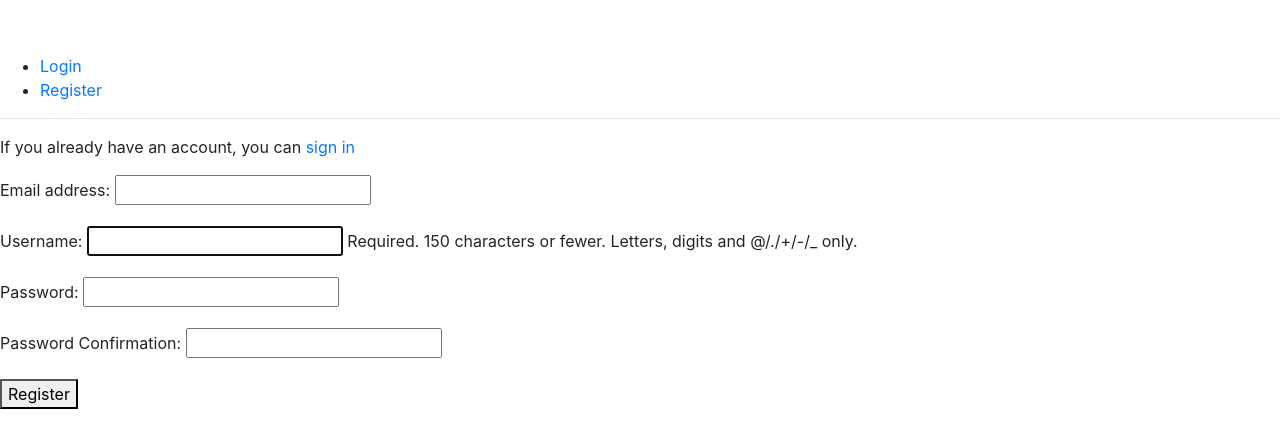
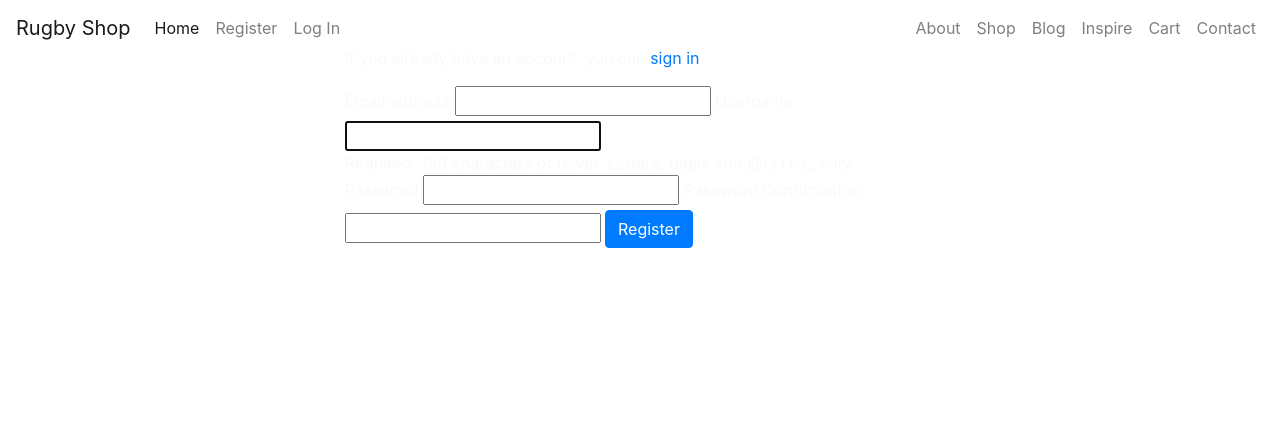
Before and after one commit to MatijaBas/rugby-shop, a Django app: page /accounts/register/ in a window 1280 px wide. Shown: the top 448 px of the page. Run offline with Django 3.2, Linux system fonts and the light colour scheme; some libraries are stand-ins or nearby versions.

Commit message:
add css to login and register page and background image

```diff
--- a/accounts/templates/register.html
+++ b/accounts/templates/register.html
@@ -1,17 +1,30 @@
 <!DOCTYPE html>
 {% extends 'base.html' %}
+{% load bootstrap_tags %}
 
 <!-- Page title here -->
 {% block page_title %}Registration Page | Rugby Shop{% endblock %}
 
 {% block page_heading %}
-<h2 class="text-white text-center">User Registration</h2>
+<div class="row justify-content-center">
+	<div class="col-12 col-md-6">
+		<!-- Page Headline, so the user knows which page they are on -->
+		<h2 class="text-white text-center">User Registration</h2>
+	</div>
+</div>
 {% endblock %}
+
+<!-- Register Form -->
 {% block content %}
-<p>If you already have an account, you can <a href="{% url 'login' %}">sign in</a></p>
+<div class="row justify-content-center text-light ml-1 mr-1">
+	<div class="col-12 col-md-6">
+		<p>If you already have an account, you can <a href="{% url 'login' %}">sign in</a></p>
 
-<form method="POST">
-	{% csrf_token %} {{ registration_form.as_p }}
-	<button type="submit">Register</button>
-</form>
+		<form method="POST" class="accountform">
+			{% csrf_token %}
+			{{ registration_form | as_bootstrap }}
+			<button type="submit" class="btn btn-primary">Register</button>
+		</form>
+	</div>
+</div>
 {% endblock %}
--- a/rugbyshop/settings.py
+++ b/rugbyshop/settings.py
@@ -37,6 +37,7 @@ INSTALLED_APPS = [
     'django.contrib.sessions',
     'django.contrib.messages',
     'django.contrib.staticfiles',
+    'django_forms_bootstrap',
     'accounts',
 ]
 
@@ -124,6 +125,9 @@ USE_TZ = True
 # https://docs.djangoproject.com/en/1.11/howto/static-files/
 
 STATIC_URL = '/static/'
+STATICFILES_DIRS = (
+    os.path.join(BASE_DIR, 'static'),
+)
 
 MESSAGE_STORAGE = 'django.contrib.messages.storage.session.SessionStorage'
 
--- a/templates/base.html
+++ b/templates/base.html
@@ -1,3 +1,4 @@
+{% load staticfiles %}
 <!DOCTYPE html>
 <html lang="en">
 
@@ -8,7 +9,8 @@
 	<!-- Bootstrap css -->
 	<link rel="stylesheet" href="https://stackpath.bootstrapcdn.com/bootstrap/4.3.1/css/bootstrap.min.css"
 		integrity="sha384-ggOyR0iXCbMQv3Xipma34MD+dH/1fQ784/j6cY/iJTQUOhcWr7x9JvoRxT2MZw1T" crossorigin="anonymous">
-
+	<!-- Customised CSS -->
+	<link rel="stylesheet" href="{% static 'css/custom.css' %}">
 	<!-- Scripts for Bootstrap -->
 	<script src="https://cdnjs.cloudflare.com/ajax/libs/jquery/3.4.1/jquery.min.js"
 		integrity="sha256-CSXorXvZcTkaix6Yvo6HppcZGetbYMGWSFlBw8HfCJo=" crossorigin="anonymous"></script>
@@ -22,27 +24,90 @@
 </head>
 
 <body>
-	<h1>
-		{% block page_heading %}{% endblock %}
-	</h1>
 
-	<nav>
-		<ul>
-			{% if user.is_authenticated %}
-			<li><a href="{% url 'profile' %}">Profile</a></li>
-			<li><a href="{% url 'logout' %}">Logout</a></li>
-			{% else %}
-			<li><a href="{% url 'login' %}">Login</a></li>
-			<li><a href="{% url 'register' %}">Register</a></li>
-			{% endif %}
-		</ul>
+
+	<!-- Fixed navbar, with if statement, depending if user is logged in or out -->
+	<nav class="navbar fixed-top navbar-expand-lg navbar-light">
+		<!-- Navbar brand -->
+		<a class="navbar-brand" href="{% url 'index' %}">Rugby Shop</a>
+		<!-- Collapsible button -->
+		<button class="navbar-toggler" type="button" data-toggle="collapse" data-target="#navbar"
+            aria-controls="navbar" aria-expanded="false" aria-label="Toggle navigation">
+            <span class="navbar-toggler-icon"></span>
+        </button>
+		<!-- Collapsible content -->
+		<div class="collapse navbar-collapse" id="navbar">
+			<!-- Links -->
+			<ul class="navbar-nav mr-auto">
+				<li class="nav-item active"><a class="nav-link" href="{% url 'index' %}">Home
+						<span class="sr-only">(current)</span></a></li>
+
+				{% if user.is_authenticated %}
+				<li class="nav-item"><a class="nav-link" href="{% url 'profile' %}">Profile</a></li>
+				<li class="nav-item"><a class="nav-link" href="{% url 'logout' %}">Log Out</a></li>
+				{% else %}
+				<li class="nav-item"><a class="nav-link" href="{% url 'register' %}">Register</a></li>
+				<li class="nav-item"><a class="nav-link" href="{% url 'login' %}">Log In</a></li>
+				{% endif %}
+			</ul>
+
+			<ul class="navbar-nav ml-auto">
+				<!-- The nav links that will be there regardless of whether the user is logged in our out -->
+				<li class="nav-item"><a class="nav-link" href="#">About</a></li>
+				<li class="nav-item"><a class="nav-link" href="#">Shop</a></li>
+				<li class="nav-item"><a class="nav-link" href="#">Blog</a></li>
+				<li class="nav-item"><a class="nav-link" href="#">Inspire</a></li>
+
+				<!-- This will put a link into the navigation bar,
+                     so the user can check which items are currently in the shopping cart,
+                     and also show if there are any products in it at all, or not. -->
+				<li class="nav-item">
+					<a class="nav-link" href="#">
+						<i class="fa fa-shopping-cart" aria-hidden="true"></i>Cart
+						{% if product_count > 0 %}
+						<span class="badge badge-warning">{{ product_count }}</span>
+						{% endif %}
+					</a>
+				</li>
+				<!-- Link to contact form -->
+				<li class="nav-item">
+					<a class="nav-link" href="#">Contact</a>
+				</li>
+			</ul>
+
+
+		</div>
 	</nav>
 
-	<hr> {% if messages %}
-	<div>
-		{% for message in messages %} {{ message }} {% endfor %}
+	<!-- First container, with background image -->
+	<div class="container-fluid bg_image">
+		<div class="opaque-overlay">
+
+			<!-- Alert messages -->
+			{% if messages %}
+			<div class="alert alert-success">
+				<div class="messages">
+					{% for message in messages %}
+					{{ message }}
+					{% endfor %}
+				</div>
+			</div>
+			{% endif %}
+
+			<!-- Headline -->
+			{% block page_heading %}
+			{% endblock %}
+
+			<!-- Row for search bar for the products -->
+			{% block search %}
+			{% endblock %}
+
+			<!-- Login, Register and Contact forms, users Profile, Shop, Cart -->
+			{% block content %}
+			{% endblock %}
+
+		</div>
 	</div>
-	{% endif %} {% block content %}{% endblock %}
 </body>
 
 </html>
```
Also changed, not shown: accounts/templates/login.html (+25 -6 lines), db.sqlite3.
